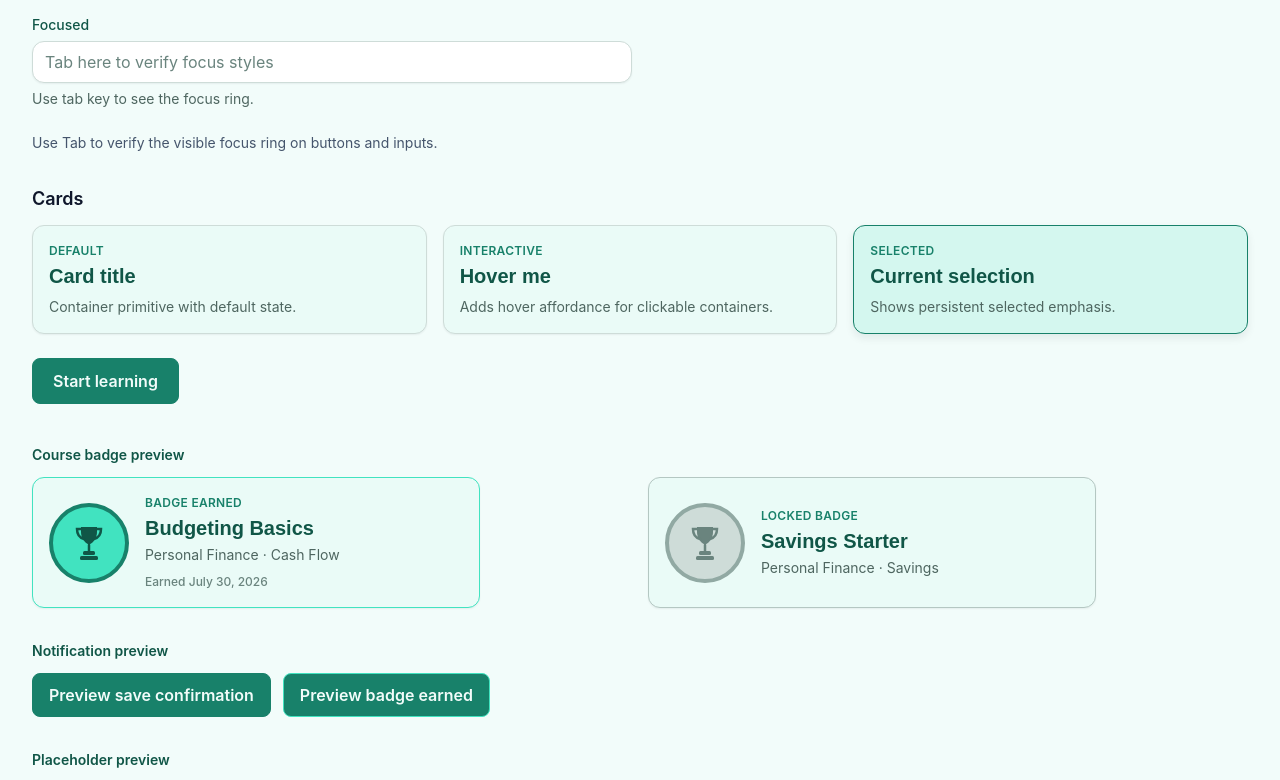
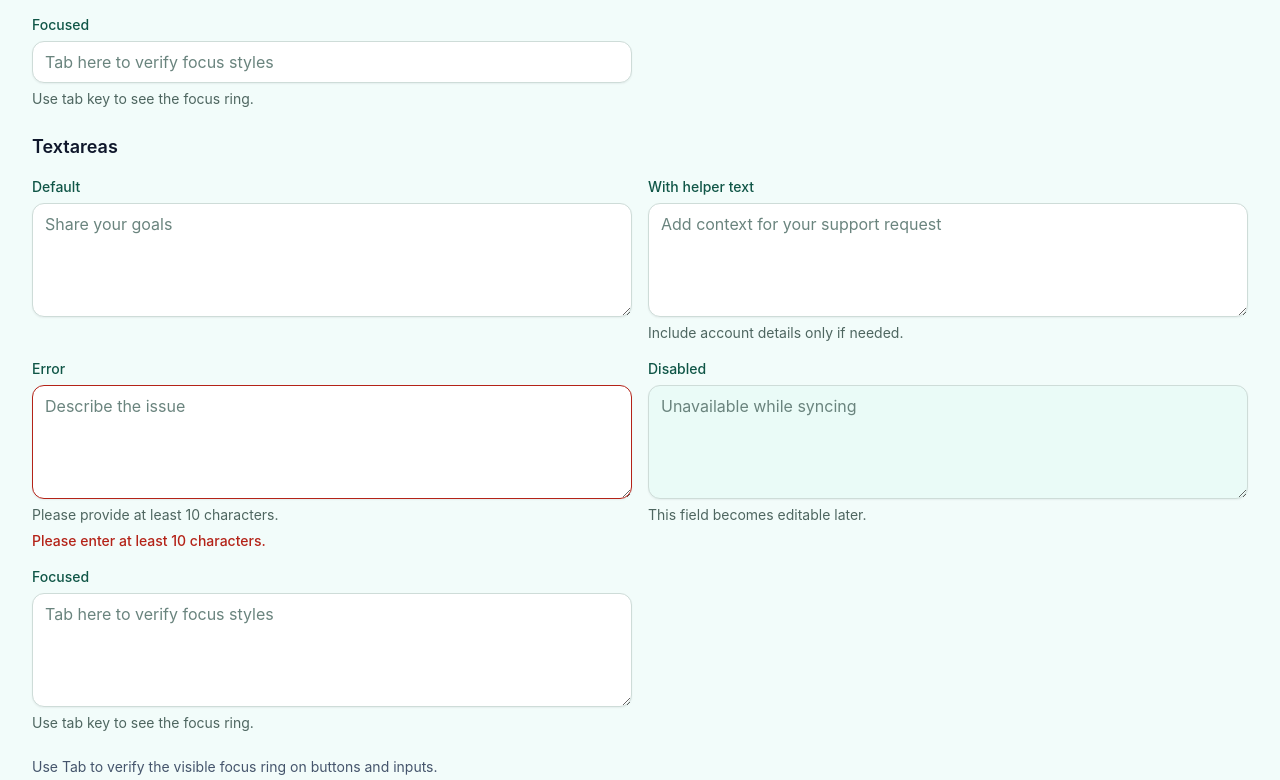
Before and after one commit to Code-the-Dream-School/summer-26-js-practicum-team2, a React (Vite) app in the folder frontend/: page /dev/components in a window 1280 px wide. Shown: the part 580-1360 px from the top of the page. Built offline with nearby package versions, Linux system fonts and the light colour scheme.

Commit message:
Add Textarea component

```diff
--- a/frontend/src/components/ui/Textarea.jsx
+++ b/frontend/src/components/ui/Textarea.jsx
@@ -1 +1,65 @@
-//Textarea component
+import { useId } from 'react'
+
+function Textarea({
+  id,
+  label,
+  helperText,
+  error,
+  disabled = false,
+  className = '',
+  rows = 4,
+  ...props
+}) {
+  const generatedId = useId()
+  const textareaId = id ?? generatedId
+  const helperTextId = helperText ? `${textareaId}-helper` : undefined
+  const errorId = error ? `${textareaId}-error` : undefined
+  const describedBy = [helperTextId, errorId].filter(Boolean).join(' ') || undefined
+
+  let textareaStateClasses =
+    'border-neutral-200 bg-surface-input text-foreground placeholder:text-neutral-500 focus:border-primary focus:ring-primary/20'
+
+  if (error) {
+    textareaStateClasses =
+      'border-danger text-foreground placeholder:text-neutral-500 focus:border-danger focus:ring-danger/20 bg-surface-input'
+  }
+
+  if (disabled) {
+    textareaStateClasses =
+      'border-neutral-200 bg-surface-raised text-neutral-500 placeholder:text-neutral-400'
+  }
+
+  return (
+    <div className="flex flex-col gap-1.5">
+      {label ? (
+        <label htmlFor={textareaId} className="text-sm font-medium text-heading">
+          {label}
+        </label>
+      ) : null}
+
+      <textarea
+        id={textareaId}
+        rows={rows}
+        disabled={disabled}
+        aria-invalid={error ? 'true' : undefined}
+        aria-describedby={describedBy}
+        className={`min-h-28 w-full rounded-lg border px-3 py-2 text-body shadow-sm outline-none transition-colors duration-200 focus:ring-4 disabled:cursor-not-allowed ${textareaStateClasses} ${className}`}
+        {...props}
+      />
+
+      {helperText ? (
+        <p id={helperTextId} className="text-sm text-neutral-600">
+          {helperText}
+        </p>
+      ) : null}
+
+      {error ? (
+        <p id={errorId} className="text-sm font-medium text-danger">
+          {error}
+        </p>
+      ) : null}
+    </div>
+  )
+}
+
+export default Textarea
--- a/frontend/src/pages/DevComponentsPage.jsx
+++ b/frontend/src/pages/DevComponentsPage.jsx
@@ -7,10 +7,13 @@ import Toast from '../components/ui/Toast.jsx'
 import Button from '../components/ui/Button.jsx'
 import Input from '../components/ui/Input.jsx'
 import Card from '../components/ui/Card.jsx'
+import Textarea from '../components/ui/Textarea.jsx'
 
 function DevComponentsPage() {
   const [emailValue, setEmailValue] = useState('not-an-email')
   const [emailError, setEmailError] = useState('Please enter a valid email address.')
+  const [notesValue, setNotesValue] = useState('')
+  const [notesError, setNotesError] = useState('Please enter at least 10 characters.')
   const [isModalOpen, setIsModalOpen] = useState(false)
 
   const [toast, setToast] = useState({
@@ -36,6 +39,10 @@ function DevComponentsPage() {
 
   const syncEmailError = (input) => {
     setEmailError(input.validity.valid ? '' : input.validationMessage)
+  }
+
+  const syncNotesError = (input) => {
+    setNotesError(input.validity.valid ? '' : input.validationMessage)
   }
 
   return (
@@ -89,6 +96,45 @@ function DevComponentsPage() {
             disabled
           />
           <Input
+            label="Focused"
+            placeholder="Tab here to verify focus styles"
+            helperText="Use tab key to see the focus ring."
+            className="md:col-span-2"
+          />
+        </div>
+      </div>
+
+      <div className="space-y-4">
+        <h2 className="text-lg font-semibold text-slate-900">Textareas</h2>
+
+        <div className="grid gap-4 md:grid-cols-2">
+          <Textarea label="Default" placeholder="Share your goals" />
+          <Textarea
+            label="With helper text"
+            placeholder="Add context for your support request"
+            helperText="Include account details only if needed."
+          />
+          <Textarea
+            label="Error"
+            required
+            minLength={10}
+            value={notesValue}
+            onChange={(event) => {
+              setNotesValue(event.target.value)
+              syncNotesError(event.target)
+            }}
+            onBlur={(event) => syncNotesError(event.target)}
+            error={notesError || undefined}
+            helperText="Please provide at least 10 characters."
+            placeholder="Describe the issue"
+          />
+          <Textarea
+            label="Disabled"
+            defaultValue="Unavailable while syncing"
+            helperText="This field becomes editable later."
+            disabled
+          />
+          <Textarea
             label="Focused"
             placeholder="Tab here to verify focus styles"
             helperText="Use tab key to see the focus ring."
```
